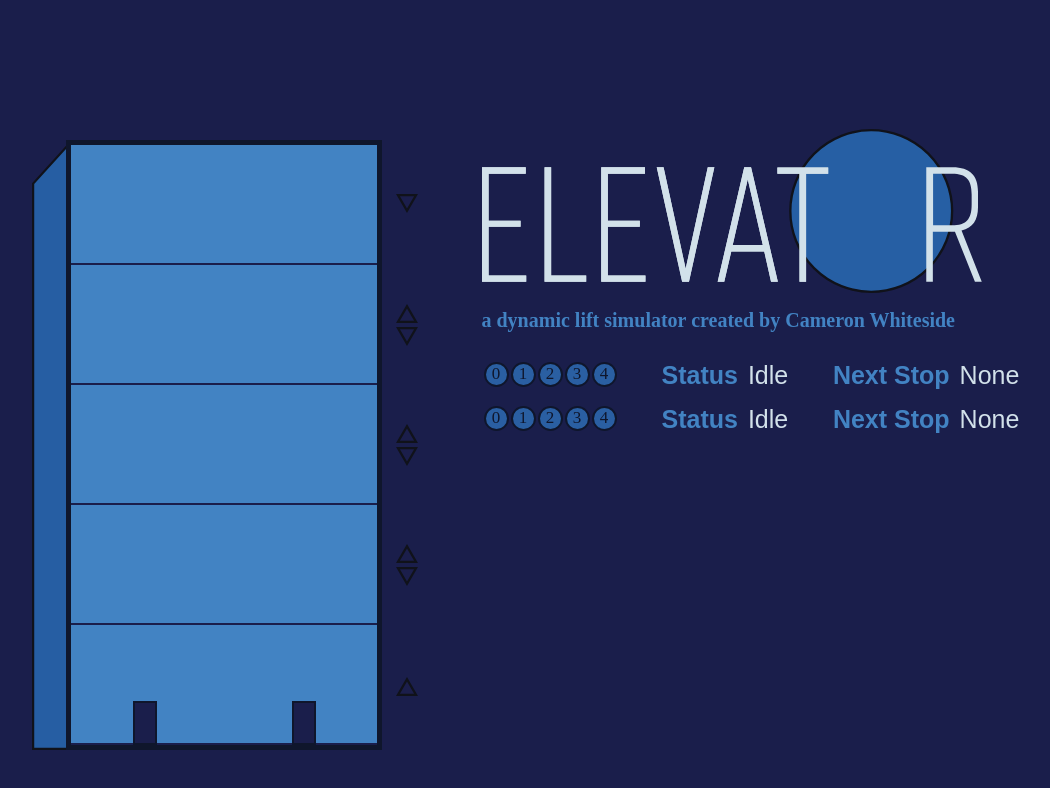
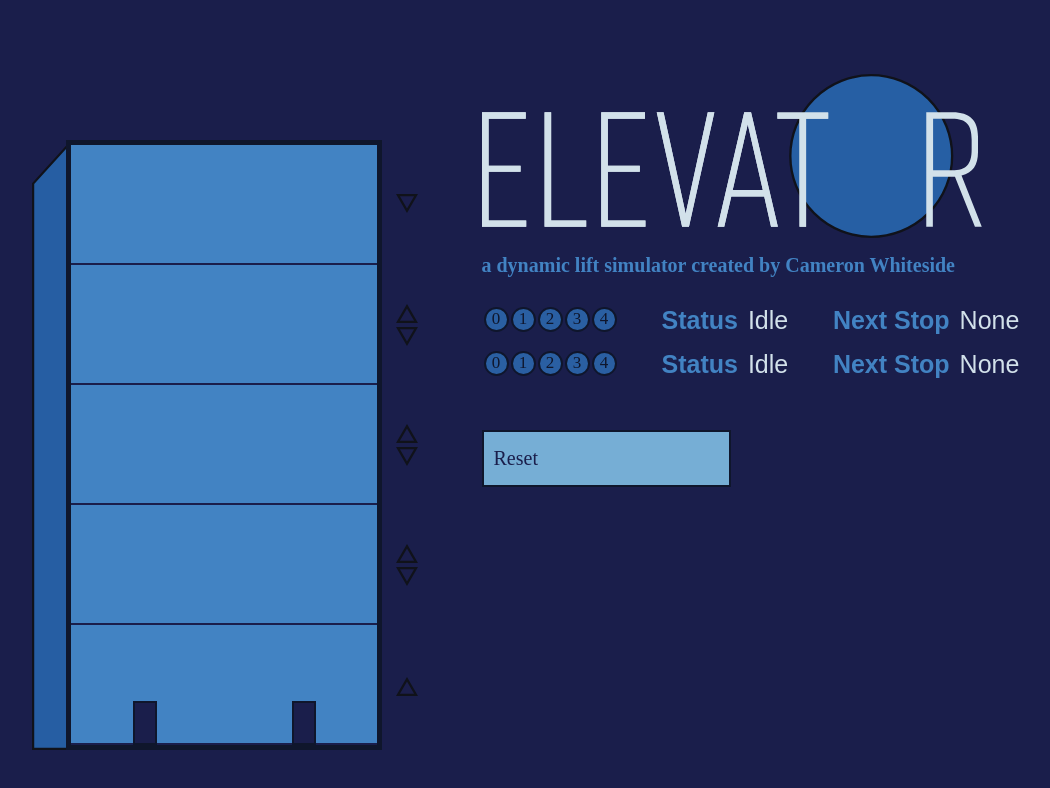
Before and after one commit to CameronWhiteside/elevat0r, a React (Create React App) app: page / in a window 1280 px wide. Both pictures are taken after a click on the button "Generate System". Shown: the top 788 px of the page, without its empty margins (164-1214 px from the left). Built offline with nearby package versions, Linux system fonts and the light colour scheme; a web font is replaced by a local one.

Commit message:
added reset button functionality

```diff
--- a/src/components/Splash/SpecMenu/Controls/ControlPanel.js
+++ b/src/components/Splash/SpecMenu/Controls/ControlPanel.js
@@ -2,11 +2,15 @@ import { useEffect } from 'react'
 import './ControlPanel.css'
 import ElevatorControls from './ElevatorControls.js'
 
-const Controls = ({ completedSystem }) => {
+const Controls = ({ completedSystem, setCompletedSystem, setConfigureMode }) => {
 
 
     return (
-        <ElevatorControls elevatorCount={completedSystem.elevators.length} floorCount={completedSystem.floors.length}/>
+        <>
+            {
+                <ElevatorControls setCompletedSystem={setCompletedSystem} setConfigureMode={setConfigureMode} elevatorCount={completedSystem.elevators.length} floorCount={completedSystem.floors.length} />
+            }
+            </>
     )
 }
 
--- a/src/components/Splash/SpecMenu/Controls/ElevatorControls.css
+++ b/src/components/Splash/SpecMenu/Controls/ElevatorControls.css
@@ -28,6 +28,11 @@ button.floor-button{
     border-radius: 15px;
 }
 
+.floor-button.active-floor{
+    background-color: var(--blue-000);
+    color: var(--blue-600);
+}
+
 
 .elevator-status, .next-stop{
     display: flex;
--- a/src/components/Splash/SpecMenu/Controls/ElevatorControls.js
+++ b/src/components/Splash/SpecMenu/Controls/ElevatorControls.js
@@ -1,10 +1,9 @@
 import { useState } from "react"
+import System from "../../../../logic/system.js";
 import './ElevatorControls.css'
 
 const ElevatorControlPanel = ({elevatorNumber, floorCount}) => {
 
-    // eslint-disable-next-line react-hooks/rules-of-hooks
-    const [editMode, setEditMode] = useState(false);
     // eslint-disable-next-line react-hooks/rules-of-hooks
     const [nextStop, setNextStop] = useState('None');
     // eslint-disable-next-line react-hooks/rules-of-hooks
@@ -16,12 +15,21 @@ const ElevatorControlPanel = ({elevatorNumber, floorCount}) => {
         buttons.push(i)
     }
 
+    const selectButton = (elevatorNumber, floorNumber) => {
+        console.log(`selecting floor ${floorNumber} for elevator ${elevatorNumber}`)
+    }
+
+
+
     return (
         <div className="elevator-control">
             <div className="floor-button-container">
                 {buttons.map((button) => {
                     return (
-                        <button key={button} className="floor-button">{button}</button>
+                        <button key={button} onClick={(e) => {
+                            selectButton(elevatorNumber, button)
+                            e.target.classList.add('active-floor')
+                        }} className="floor-button">{button}</button>
                     )
                 })}
             </div>
@@ -38,12 +46,19 @@ const ElevatorControlPanel = ({elevatorNumber, floorCount}) => {
 
 }
 
-const ElevatorControls = ({ elevatorCount, floorCount }) => {
+const ElevatorControls = ({ elevatorCount, floorCount, setCompletedSystem, setConfigureMode }) => {
+
+    const onReset = () => {
+        setCompletedSystem(new System(5, 2, 2, 2, 2, 2, {}))
+        setConfigureMode(true)
+    }
+
     let elevators = []
     for (let i = 0; i < elevatorCount; i++) { elevators.push(i)}
     return (
         <div className="all-elevator-controls">
             {elevators.map(elevator => <ElevatorControlPanel elevatorNumber={elevator} key={elevator} floorCount={floorCount}/>)}
+            <button onClick={onReset}>Reset</button>
         </div>
     )
 }
--- a/src/components/Splash/SpecMenu/SpecMenu.js
+++ b/src/components/Splash/SpecMenu/SpecMenu.js
@@ -1,4 +1,4 @@
-import { useState } from "react"
+import { useEffect, useState } from "react"
 import { arrayMoveImmutable } from 'array-move';
 import SortableList from './RankList/SortableList.js';
 import ToggleItem from "./ToggleItem/ToggleItem.js"
@@ -27,7 +27,6 @@ const SpecMenu = ({
     setCompletedSystem,
     completedSystem
 }) => {
-
 
     const onSortEnd = ({ oldIndex, newIndex }) => {
         setRanks(prevItem => (arrayMoveImmutable(prevItem, oldIndex, newIndex)));
@@ -160,7 +159,11 @@ const SpecMenu = ({
             </div>
                 </>
                 :
-                <Controls completedSystem={completedSystem}/>
+                <Controls
+                    completedSystem={completedSystem}
+                    setCompletedSystem={setCompletedSystem}
+                    setConfigureMode={setConfigurationMode}
+                />
         }
         </div >
     )
--- a/src/components/Splash/Splash.css
+++ b/src/components/Splash/Splash.css
@@ -64,3 +64,8 @@ h3{
 .column{
     max-width: 550px;
 }
+
+.column.left-col{
+    position: relative;
+    top: -55px;
+}
```
